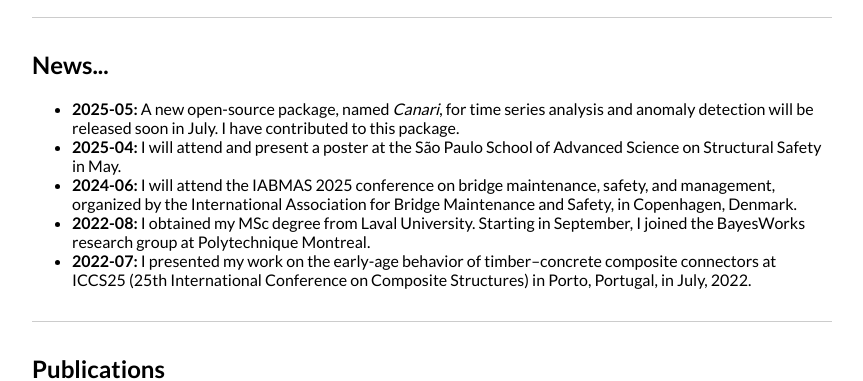
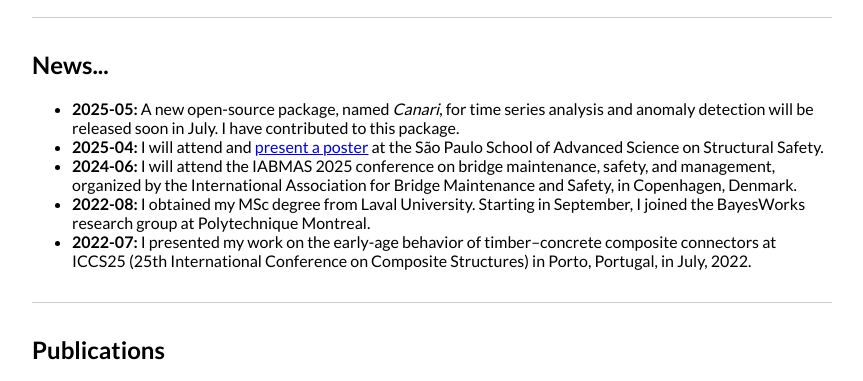
Before and after one commit to zhanwen-xin/zhanwen-xin.github.io, an Astro site: page / in a window 1280 px wide. Shown: the part 1270-1651 px from the top of the page, without its empty margins (208-1071 px from the left). Built offline with nearby package versions, Linux system fonts and the light colour scheme; Astro itself is replaced by a stand-in of ours.

Commit message:
add poster

```diff
--- a/src/pages/index.astro
+++ b/src/pages/index.astro
@@ -137,7 +137,7 @@
 	  <ul>
 		<li><strong>2025-05:</strong> A new open-source package, named <em>Canari</em>, for time series analysis and anomaly detection will be released soon in July. I have contributed to this package.</li>
 
-		<li><strong>2025-04:</strong> I will attend and present a poster at the São Paulo School of Advanced Science on Structural Safety in May.</li>
+		<li><strong>2025-04:</strong> I will attend and <a href="/PS3_XIN.pdf" target="_blank">present a poster</a> at the São Paulo School of Advanced Science on Structural Safety.</li>
 
 		<li><strong>2024-06:</strong> I will attend the IABMAS 2025 conference on bridge maintenance, safety, and management, organized by the International Association for Bridge Maintenance and Safety, in Copenhagen, Denmark.</li>
 
```
Also changed, not shown: 1 other file.
